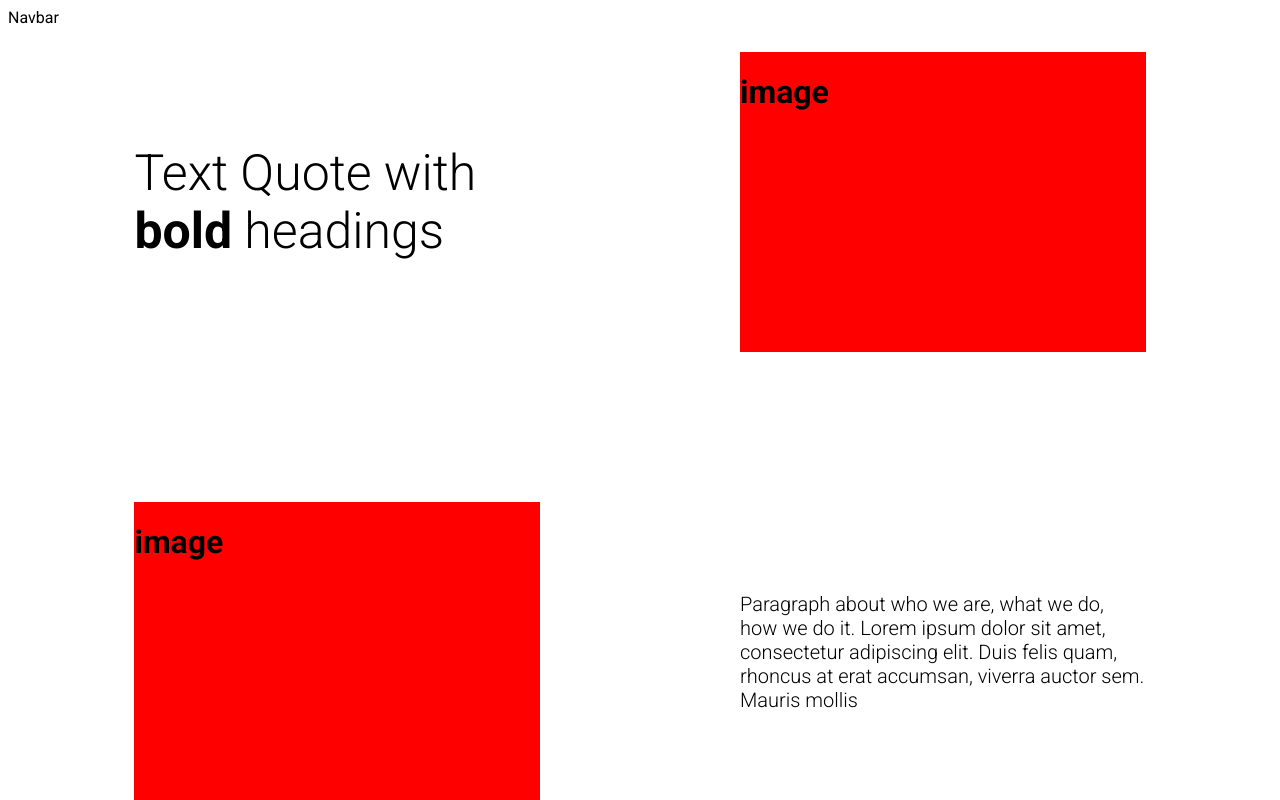
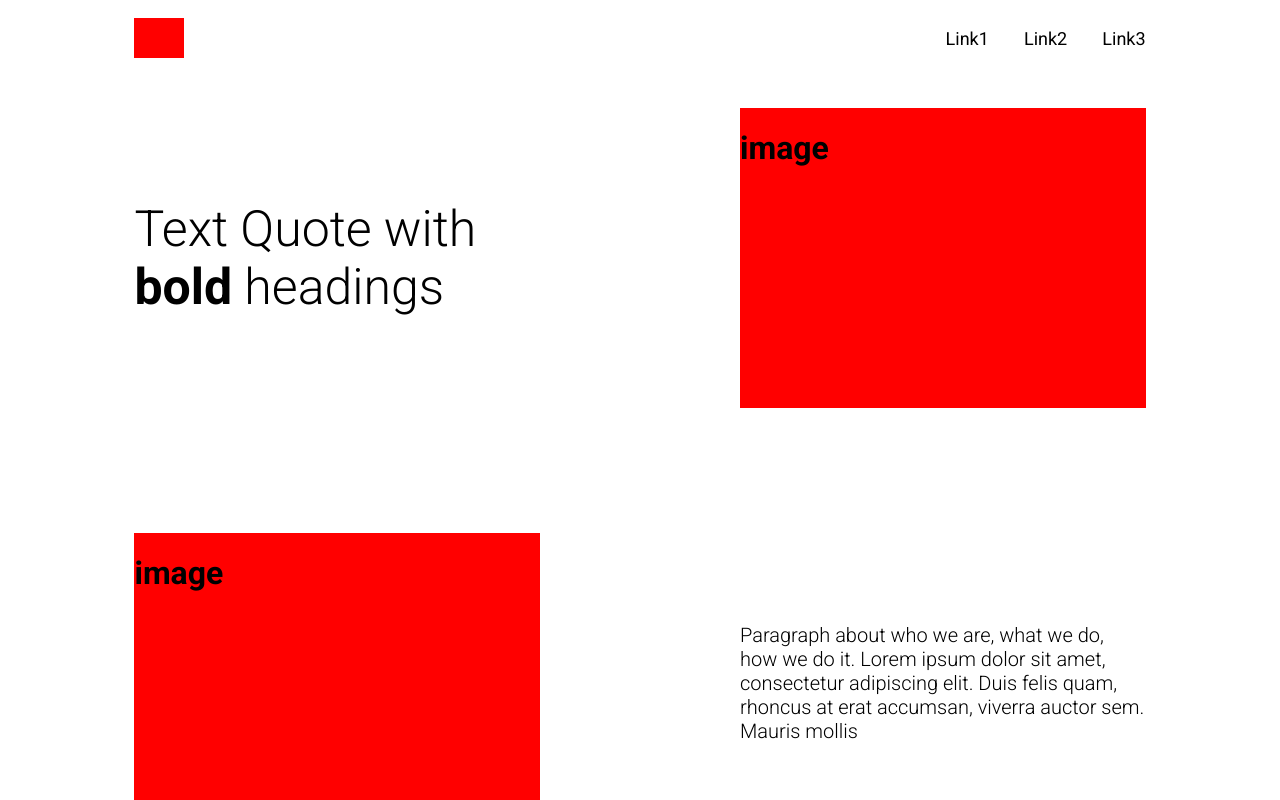
Before and after one commit to VirajRaundal/moneyfit, a React (Create React App) app in the folder frontend/: page / in a window 1280 px wide. Shown: the top 800 px of the page. Built offline with nearby package versions, Linux system fonts and the light colour scheme.

Commit message:
added navbar

```diff
--- a/frontend/src/App.js
+++ b/frontend/src/App.js
@@ -16,8 +16,8 @@ function App() {
         <Route path="/" element={<Home />} />
         <Route path="/article-input" element={<ArticleInput />} />
         <Route path="/microsavings" element={<MicroSavings />} />
+        <Route path="/payment-tracker" element={<PaymentTracker />} />
         <Route path="/education" element={<Education />} />
-        <Route path="/payment-tracker" element={<PaymentTracker />} />
       </Routes>
       <Footer />
     </>
--- a/frontend/src/components/Navbar.jsx
+++ b/frontend/src/components/Navbar.jsx
@@ -1,8 +1,22 @@
 import React from 'react'
+import "../styles/components/Navbar.css";
+import { NavLink, useNavigate } from "react-router-dom";
 
 const Navbar = () => {
+  const navigate = useNavigate();
   return (
-    <div>Navbar</div>
+    <div className='Navbar'>
+        <div className='Navbar-content'>
+          <div className='Navbar-logo' onClick={() => navigate("/")}>
+          </div>
+          <div className='navbar-links'>
+            <NavLink className='Link1' to="/microsavings">Link1</NavLink>
+            <NavLink className='Link2' to="/payment-tracker">Link2 </NavLink>
+            <NavLink className='Link3' to="/education">Link3</NavLink>
+          </div>
+      </div>
+    </div>
+
   )
 }
 
--- a/frontend/src/styles/components/HomeMid.css
+++ b/frontend/src/styles/components/HomeMid.css
@@ -19,7 +19,7 @@
     background-color: red;
 }
 
-@media only screen and (max-width: 600px){
+@media only screen and (max-width: 1000px){
     .landing-middle{
         display: flex;
         flex-direction: column-reverse;
--- a/frontend/src/styles/components/HomeTop.css
+++ b/frontend/src/styles/components/HomeTop.css
@@ -2,7 +2,7 @@
     display: flex;
     justify-content: space-between;
     align-items: center;
-    height: 350px;
+    height: 300px;
 }
 .landing-top-text{
     width: 50%;
--- /dev/null
+++ b/frontend/src/styles/components/Navbar.css
@@ -0,0 +1,55 @@
+.Navbar{
+    display: flex;
+    justify-content: center;
+    margin-bottom: 40px;
+
+}
+
+
+.Navbar-content{
+    display: flex;
+    justify-content: space-between;
+    align-items: center;
+    width: 80%;
+    height: 40px;
+    padding-top: 10px;
+    padding-bottom: 10px;
+}
+.Navbar-content p{
+    font-size: 20px;
+}
+.Navbar-logo{
+    width: 50px;
+    height: 100%;
+    background-color: red;
+    cursor: pointer;
+}
+.navbar-links{
+    display: flex;
+    justify-content: space-between;
+    width: 200px;
+}
+.Link1, .Link2, .Link3{
+    cursor: pointer;
+    transition-timing-function: linear;
+    text-decoration: none;
+    color: black;
+    font-size: 18px;
+}
+.Link1:hover, .Link2:hover, .Link3:hover{
+    color: red;
+    transition: 0.15s;
+}
+.active {
+    color: red;
+}
+
+@media only screen and (max-width: 1000px){
+    .Navbar-content{
+        display: flex;
+        justify-content: space-between;
+        width: 95%;
+    }
+
+
+}
--- a/frontend/src/styles/pages/Education.css
+++ b/frontend/src/styles/pages/Education.css
@@ -2,6 +2,7 @@
     font-family: 'Roboto', sans-serif;
 }
 .edu-page{
+
     display: flex;
     justify-content: center;
 
```
